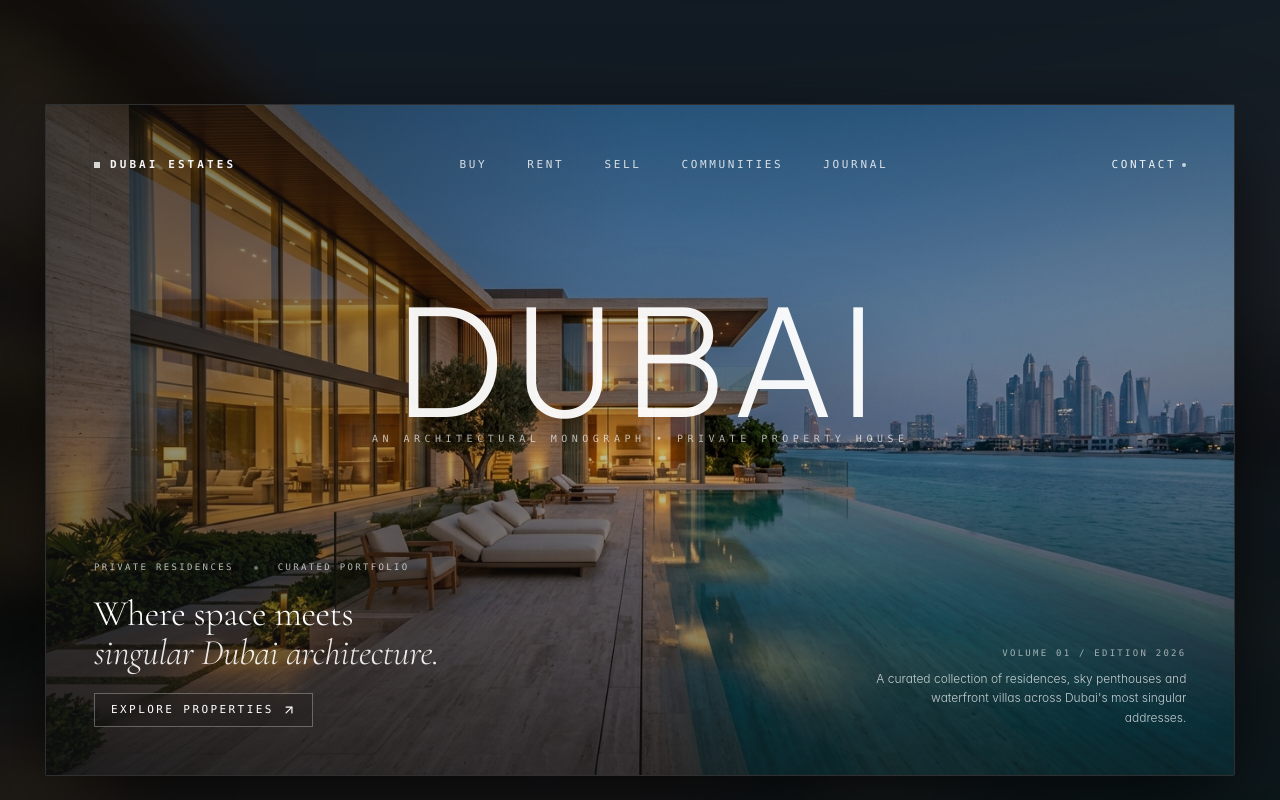
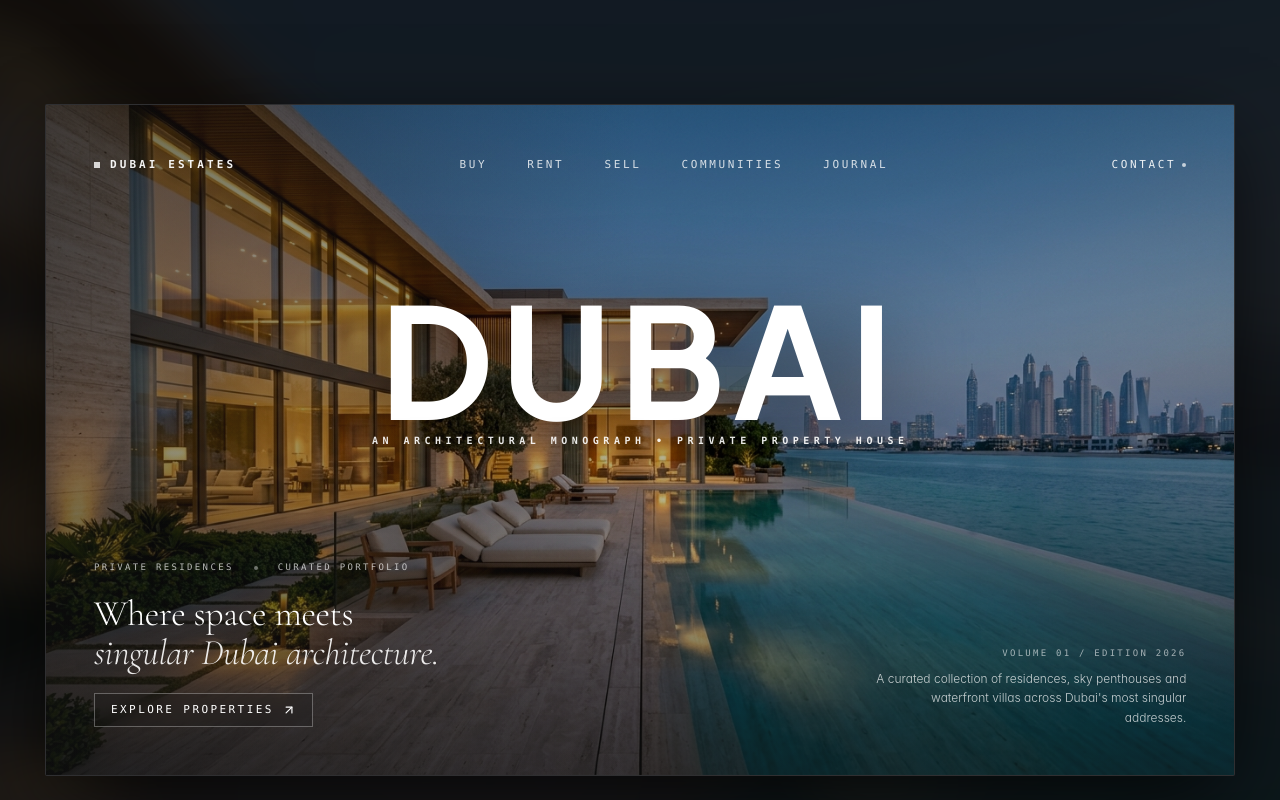
Before and after one commit to Hardik637/dubai-estates, a React (Vite) app: page / in a window 1280 px wide. Shown: the top 800 px of the page. Built offline with nearby package versions, Linux system fonts and the light colour scheme.

Commit message:
Make hero central DUBAI typography bold, thick (font-black), and prominent with enhanced contrast shadow

```diff
--- a/src/components/home/CinematicHero.tsx
+++ b/src/components/home/CinematicHero.tsx
@@ -263,12 +263,12 @@ export const CinematicHero: React.FC = () => {
         <div className="relative z-10 w-full my-auto flex flex-col items-center justify-center text-center pointer-events-none select-none py-4 sm:py-6">
           <h1
             ref={megaTextRef}
-            className="font-sans font-light tracking-[0.06em] uppercase text-white/95 text-[15vw] sm:text-[14vw] md:text-[13vw] lg:text-[11.5vw] leading-[0.88] drop-shadow-[0_10px_35px_rgba(0,0,0,0.4)]"
+            className="font-sans font-extrabold sm:font-black tracking-[0.05em] uppercase text-white text-[15.5vw] sm:text-[14.5vw] md:text-[13.5vw] lg:text-[12vw] leading-[0.88] drop-shadow-[0_12px_45px_rgba(0,0,0,0.65)]"
             style={{ fontFamily: "'Plus Jakarta Sans', -apple-system, sans-serif" }}
           >
             DUBAI
           </h1>
-          <span className="font-mono text-[8px] sm:text-[9px] md:text-[10px] tracking-[0.45em] uppercase text-white/70 mt-2 font-medium">
+          <span className="font-mono text-[8px] sm:text-[9px] md:text-[10px] tracking-[0.45em] uppercase text-white/90 mt-2 font-semibold drop-shadow-[0_2px_10px_rgba(0,0,0,0.5)]">
             AN ARCHITECTURAL MONOGRAPH • PRIVATE PROPERTY HOUSE
           </span>
         </div>
```
